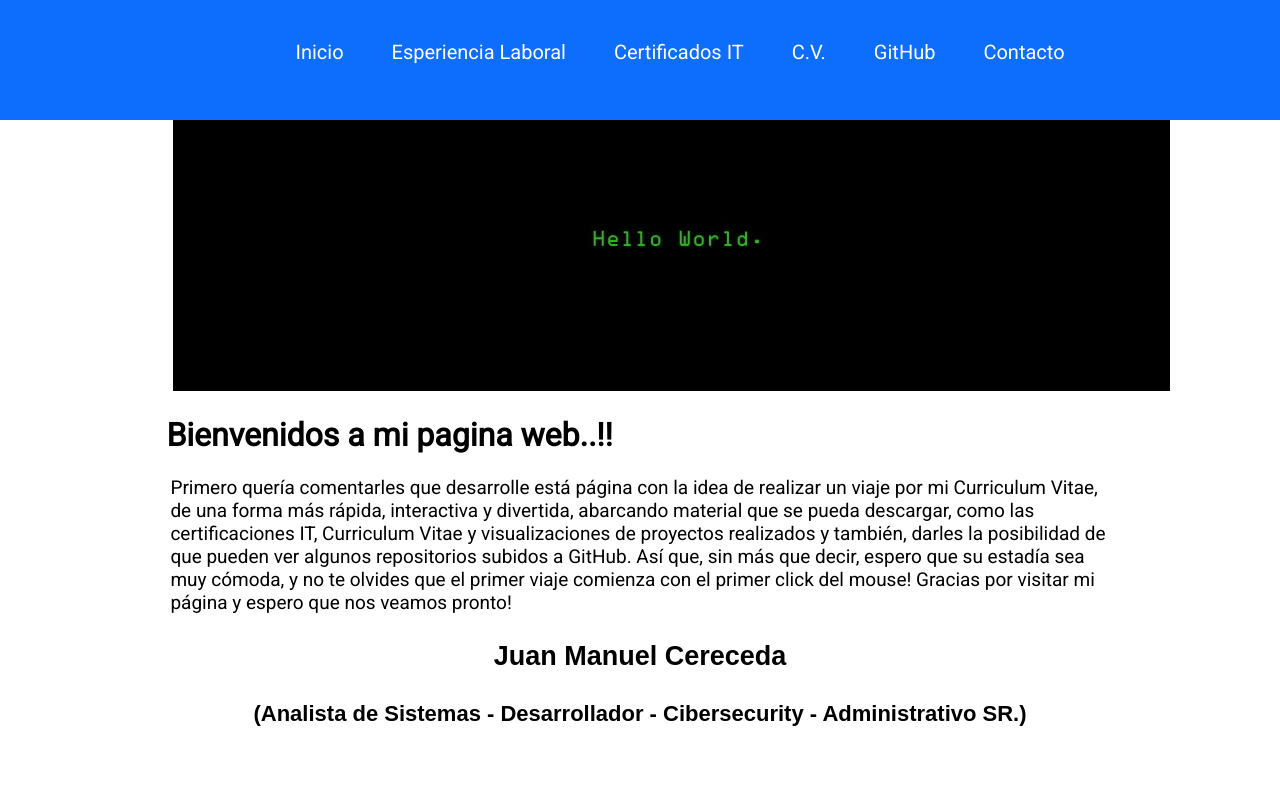
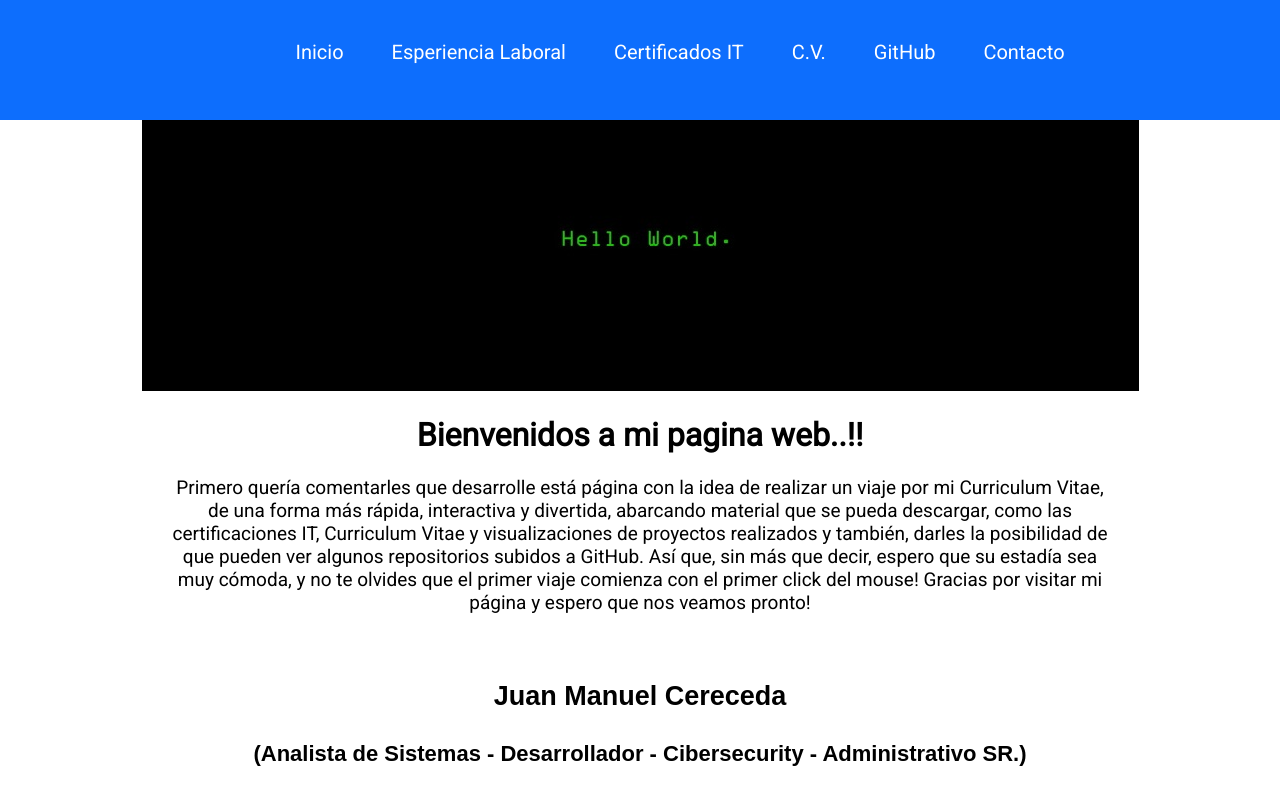
Before and after one commit to juanmanuel-lab/Paginaweb_Personal, a plain HTML site: page index.html in a window 1280 px wide. Drawn offline with Linux system fonts and the light colour scheme; a web font is replaced by a local one.

Commit message:
Version 2

```diff
--- a/css/estilos.css
+++ b/css/estilos.css
@@ -3,6 +3,7 @@
                     margin: 0%;
                     padding: 0%;
                     overflow-x: hidden;
+                    text-align: center;
                 }
 
                 nav {
@@ -76,8 +77,7 @@
 
                 h1 {
                     font-family: 'Roboto', sans-serif;
-                    padding-left: 13%;
-                    text-align: justify;
+                    text-align: center;
                 }
 
                 p {
@@ -88,6 +88,7 @@
                     font-size: 19px;
                     font-weight: 200;
                     justify-content: center;
+                    text-align: center;
                 }
 
                 h3 {
--- a/index.html
+++ b/index.html
@@ -13,17 +13,17 @@
 </head>
 
 <body>
-    <nav class="navbar navbar-brand bg-primary" style="background-color: #0D6EFD;width: 100%;">
+    <nav class="navbar navbar-brand bg-primary " style="background-color: #0D6EFD;width: 100%; ">
         <!-- Navbar content -->
-        <div class=" navbar-header " style="width: 100%; float: inline-end;">
+        <div class=" navbar-header " style="width: 100%; float: inline-end; ">
             <!-- <a class="navbar-brand " href="# ">Logotipo</a>-->
             <ul style="align-content:space-between; ">
                 <li class=" navbar-brand ">
                     <ol>
-                        <a href="index.html " style="text-decoration:none; font-weight:400; " ;>Inicio</a>
+                        <a href="index.html " style="text-decoration:none; font-weight:400; ">Inicio</a>
                     </ol>
                     <ol>
-                        <a href="experiencia.html " style="text-decoration:none; font-weight:400 " ;>Esperiencia Laboral</a>
+                        <a href="experiencia.html " style="text-decoration:none; font-weight:400; ">Esperiencia Laboral</a>
                     </ol>
 
                     <ol>
@@ -33,7 +33,7 @@
                         <a href="https://drive.google.com/file/d/1891MesD9wEdKGV0QKgvdR_wrA1Pj2pZn/view?usp=sharing " target=" _blank " style="text-decoration:none; font-weight:400 " ;>C.V.</a>
                     </ol>
                     <ol>
-                        <a href="https://github.com/juanmanuel-lab" target=" _blank " style="text-decoration:none; font-weight:400 " ;>GitHub</a>
+                        <a href="https://github.com/juanmanuel-lab " target=" _blank " style="text-decoration:none; font-weight:400 " ;>GitHub</a>
                     </ol>
                     <ol>
                         <a href="mailto:cerecedajuanmanuel@gmail.com " style="text-decoration:none; font-weight:400 " ;>Contacto</a>
@@ -42,7 +42,7 @@
             </ul>
         </div>
     </nav>
-    <img src="images\Hello Word.jpg " alt="Imagen_de_Inicio " style="margin: 0% 0% 0% 13.5%;" />
+    <img src="images\Hello Word.jpg " alt="Imagen_de_Inicio " />
 
     <h1>Bienvenidos a mi pagina web..!!</h1>
     <p>
@@ -50,6 +50,7 @@
         y visualizaciones de proyectos realizados y también, darles la posibilidad de que pueden ver algunos repositorios subidos a GitHub. Así que, sin más que decir, espero que su estadía sea muy cómoda, y no te olvides que el primer viaje comienza
         con el primer click del mouse! Gracias por visitar mi página y espero que nos veamos pronto!
     </p>
+    <br><br>
     <h3> Juan Manuel Cereceda</h3>
     <h4>(Analista de Sistemas - Desarrollador - Cibersecurity - Administrativo SR.)</h4>
 </body>
```
